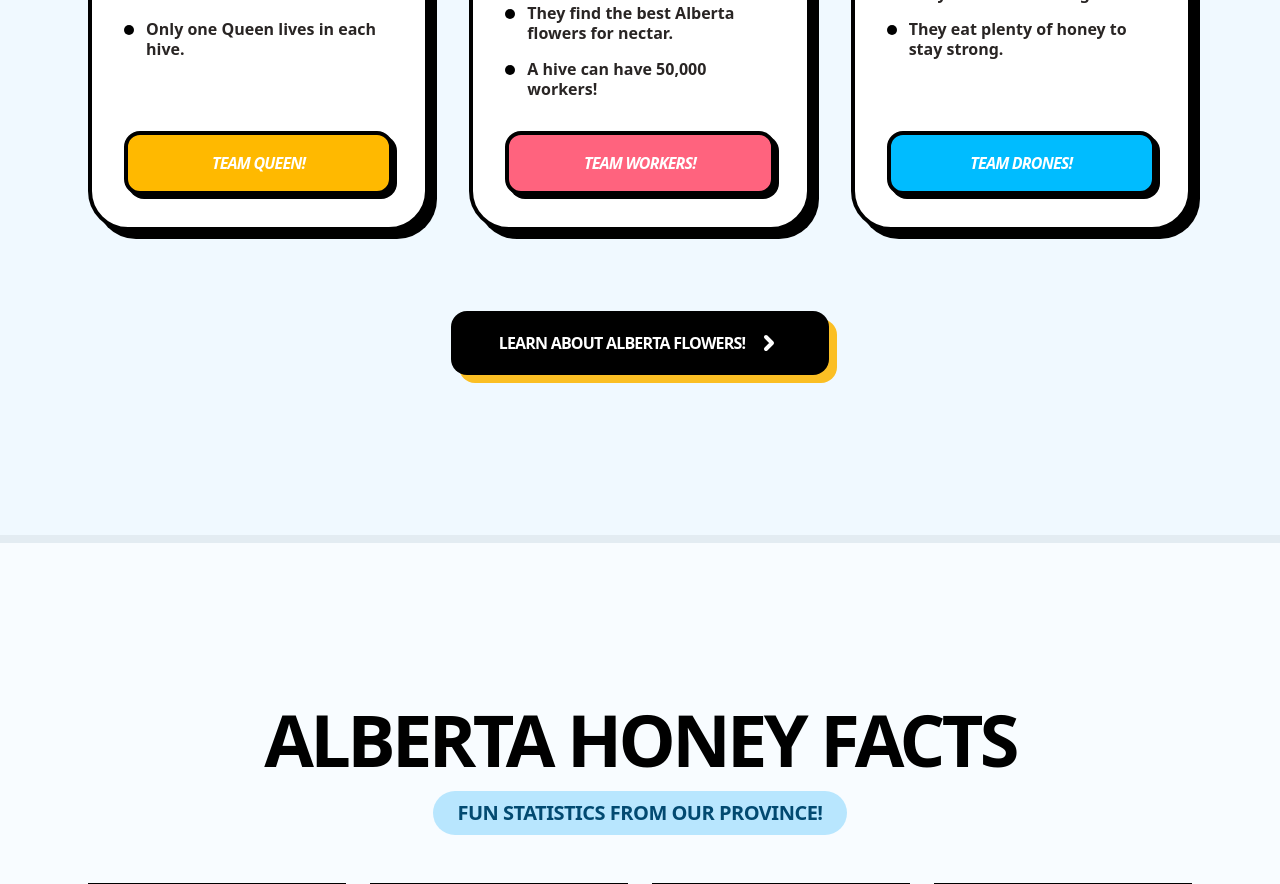
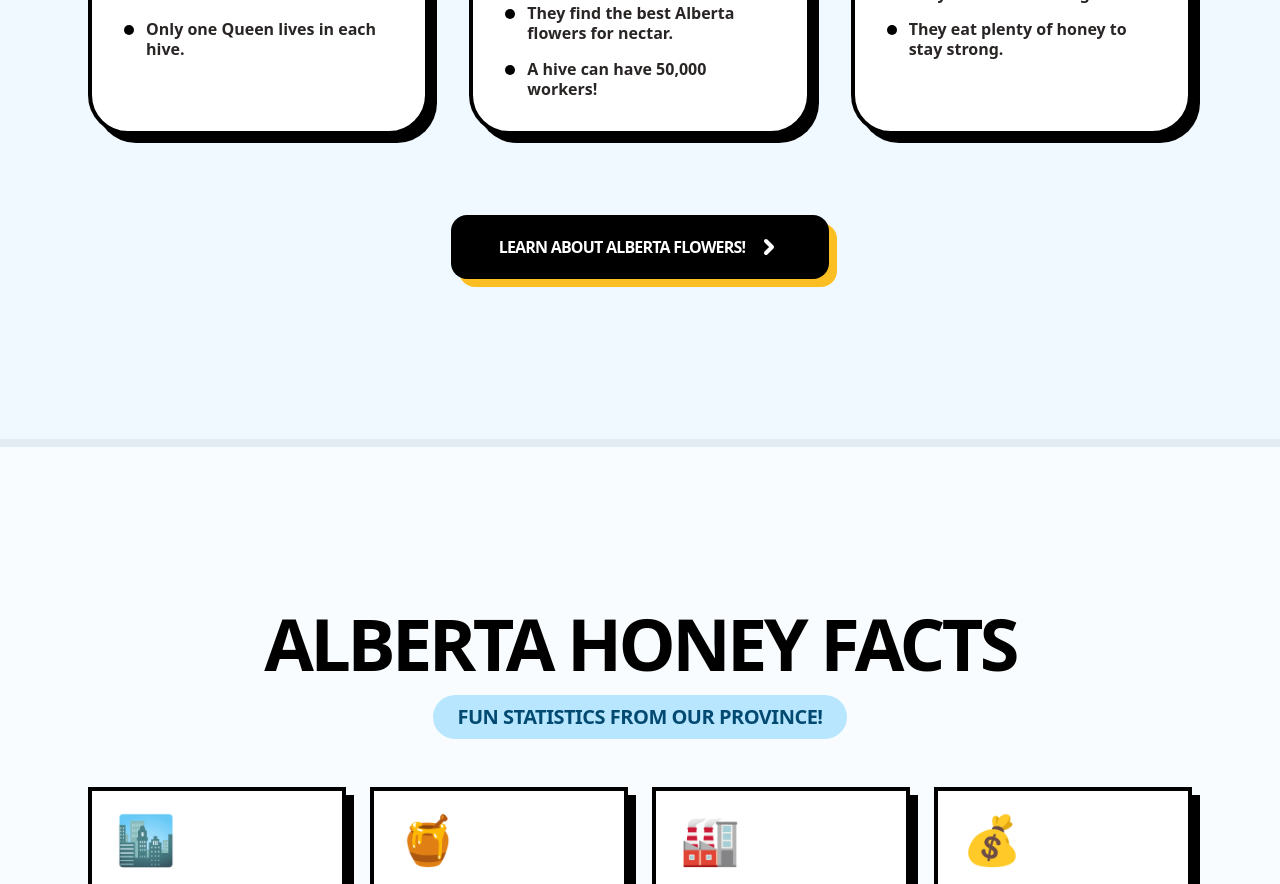
Before and after one commit to curtis-winter/alberta-bee-adventure, a React (Vite) app: page / in a window 1280 px wide. Shown: the part 3140-4024 px from the top of the page. Built offline with nearby package versions, Linux system fonts and the light colour scheme.

Commit message:
Remove TEAM boxes from BeeTypes cards

```diff
--- a/src/components/BeeTypes.tsx
+++ b/src/components/BeeTypes.tsx
@@ -90,10 +90,6 @@ export default function BeeTypes({ onNext }: BeeTypesProps) {
                   </div>
                 ))}
               </div>
-
-              <div className={`mt-8 p-4 rounded-2xl border-4 border-black ${bee.color} text-white font-black uppercase tracking-tighter text-center italic shadow-[4px_4px_0px_0px_rgba(0,0,0,1)]`}>
-                TEAM {bee.role.split(' ')[1]}!
-              </div>
             </div>
           </motion.div>
         ))}
```
